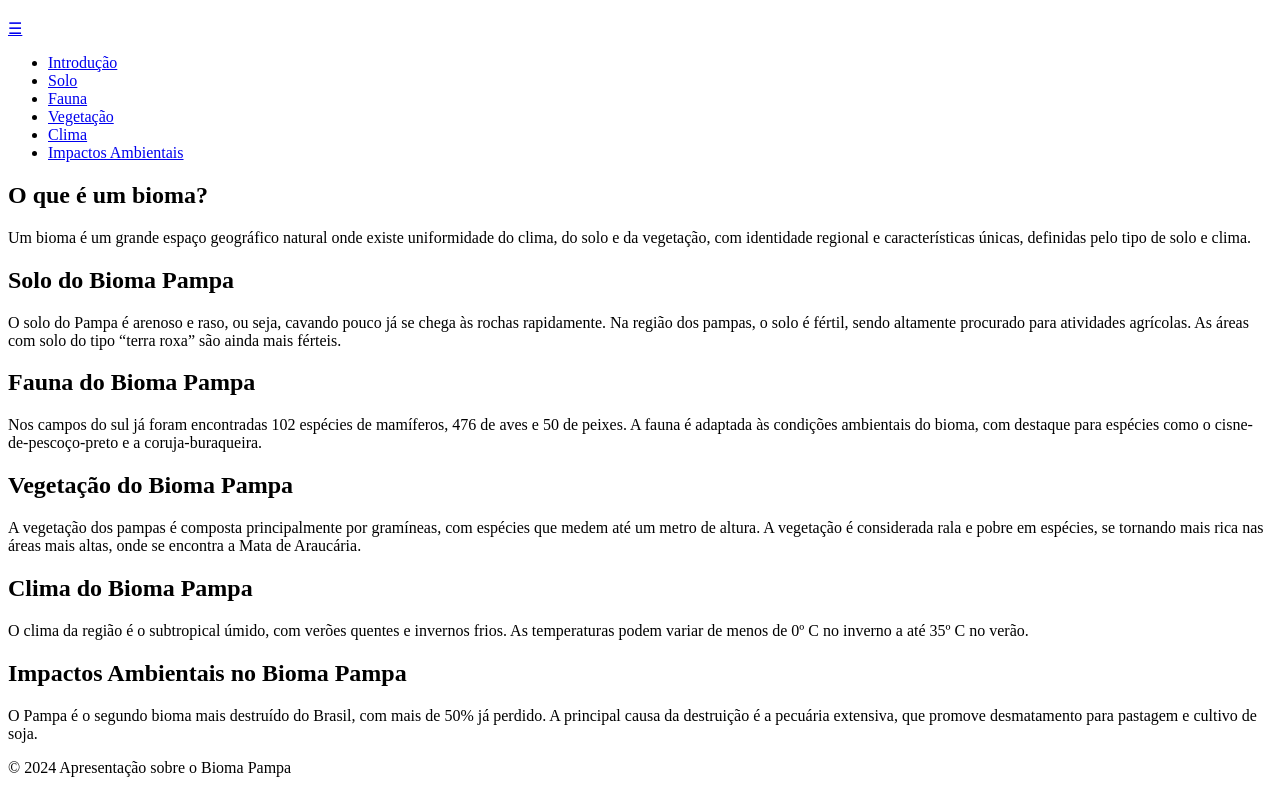
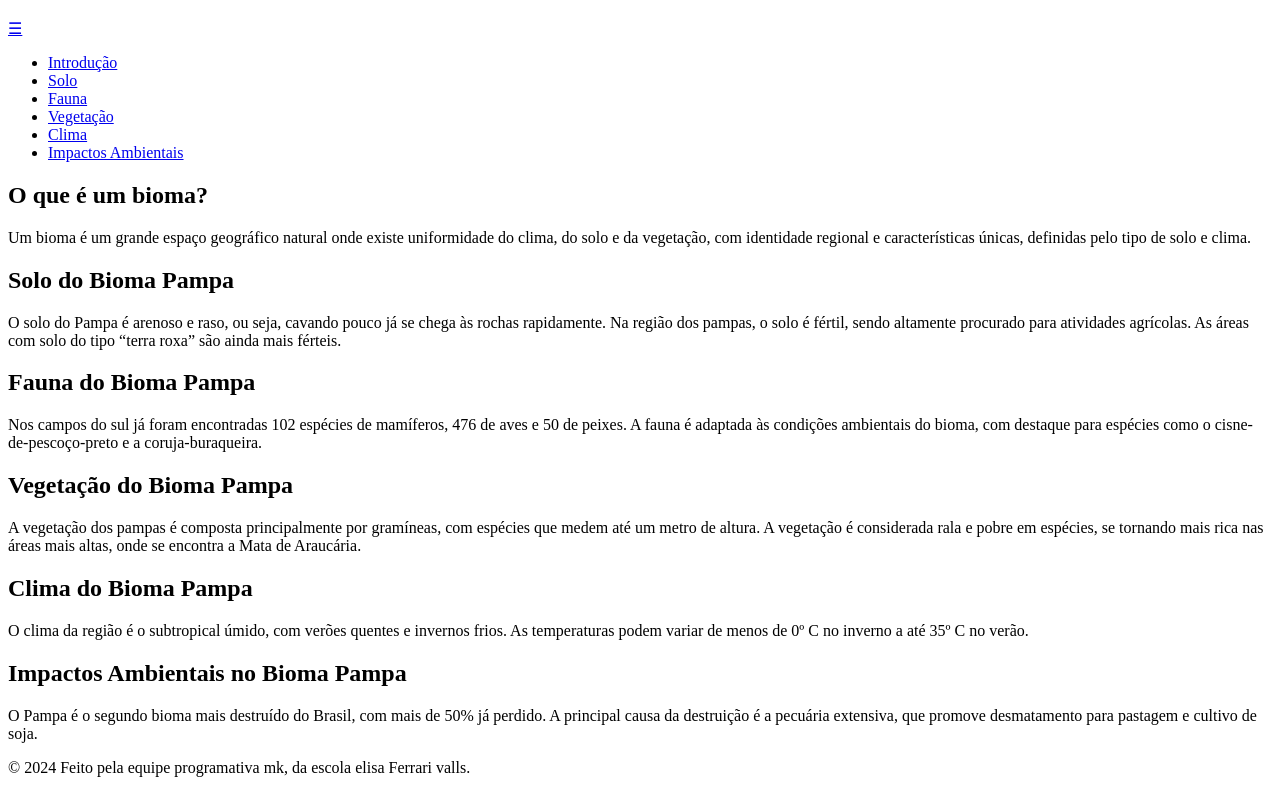
Before and after one commit to Kotsuuuu/Apresenta-o---bioma-pampa, a plain HTML site: page index.html in a window 1280 px wide. Shown: the part 61-854 px from the top of the page. Drawn offline with Linux system fonts and the light colour scheme.

Commit message:
Update index.html

```diff
--- a/index.html
+++ b/index.html
@@ -57,7 +57,7 @@
     </section>
 
     <footer>
-        <p>&copy; 2024 Apresentação sobre o Bioma Pampa</p>
+        <p>&copy; 2024 Feito pela equipe programativa mk, da escola elisa Ferrari valls.</p>
     </footer>
 
     <script src="scripts.js"></script>
```
